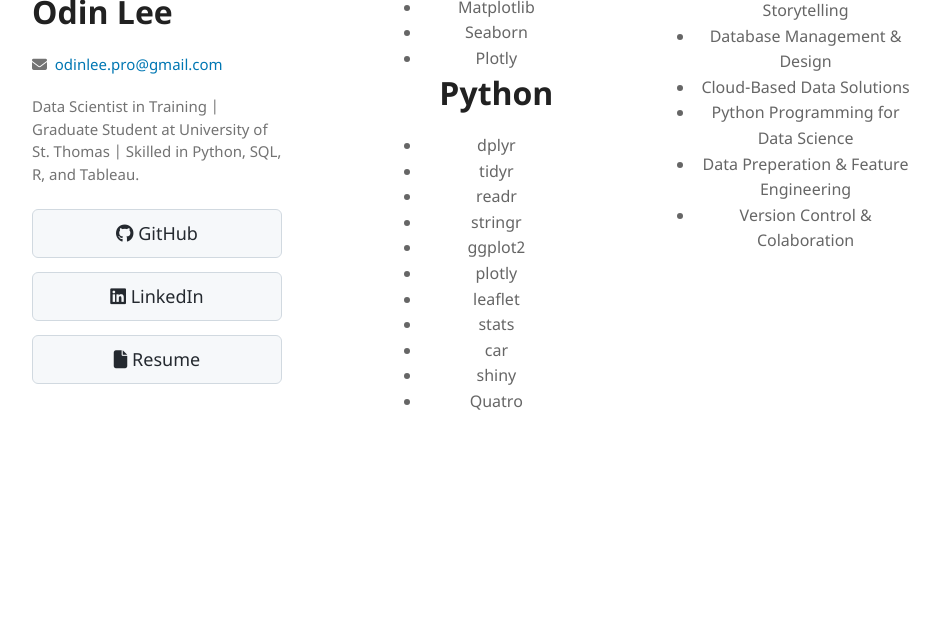
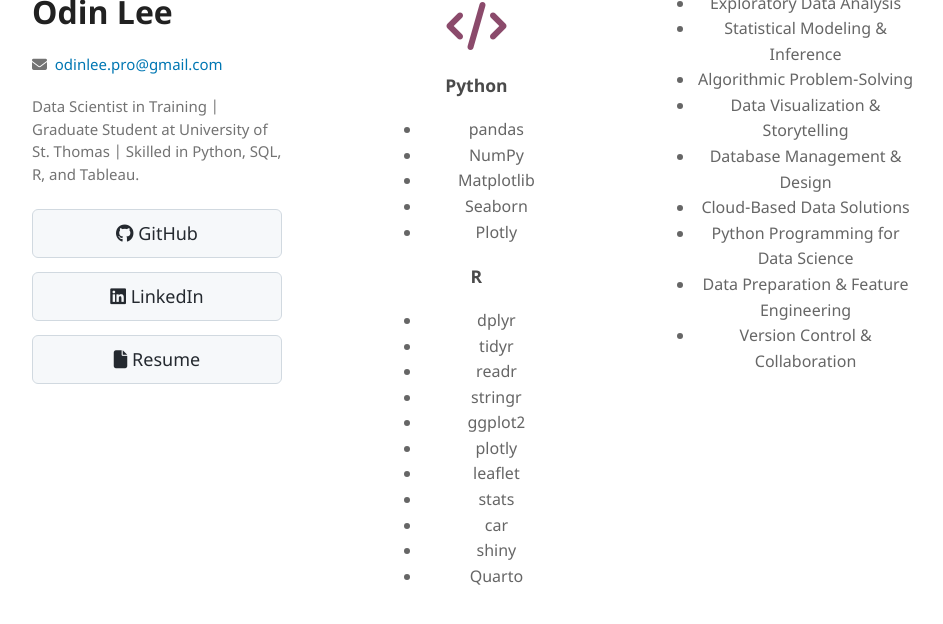
Before and after one commit to OdinLeePro/OdinLeePro.github.io, a Jekyll site: the page built from index.md, in a window 1280 px wide and 900 px high, scrolled down 4329 px, cut to the strip 251-875 px from the top of the window. Shown: the whole strip, without its empty margins (178-1121 px from the left). Built offline with Jekyll 4.4.1, drawn with Linux system fonts in a browser that asks for light colours; before the commit the page ends 5055 px from its top, so only the background shows below that; some of the changed text lies outside the part shown.

Commit message:
Update index.md

```diff
--- a/index.md
+++ b/index.md
@@ -54,7 +54,6 @@ title: Portfolio
 
 <section class="projects">
   <h1>Projects</h1>
-
   <div class="projectGrid">
     <!-- Project 1: Real -->
     <a class="projectCard"
@@ -155,7 +154,6 @@ title: Portfolio
         </ul>
       </div>
     </a>
-
   </div>
 </section>
 
@@ -167,86 +165,90 @@ title: Portfolio
   <h1>Skills</h1>
   <div class="skills-grid">
       <div class="skill-card">
-          <h2>Programming Langueges</h2>
+          <h2>Programming Languages</h2>
           <div class="skill-icons">
-              <i class="fa-brands fa-python"></i>
-              <i class="fa-brands fa-r-project"></i>
-              <i class="fa-solid fa-database"></i>
+              <i class="fa-brands fa-python skill-icon"></i>
+              <i class="fa-brands fa-r-project skill-icon"></i>
+              <i class="fa-solid fa-database skill-icon"></i>
           </div>
           <ul class="skillsBullets">
-            <li>Python</li>
-            <li>SQL</li>
-            <li>R</li>
-            <li>Java</li>
+              <li>Python</li>
+              <li>SQL</li>
+              <li>R</li>
+              <li>Java</li>
           </ul>
       </div>
 
       <div class="skill-card">
           <h2>Tools/Technologies</h2>
           <div class="skill-icons">
-              <i class="fa-brands fa-github"></i>
-              <i class="fa-brands fa-aws"></i>
-              <i class="fa-solid fa-file-excel"></i>
+              <i class="fa-brands fa-github skill-icon"></i>
+              <i class="fa-brands fa-aws skill-icon"></i>
+              <i class="fa-solid fa-file-excel skill-icon"></i>
           </div>
           <ul class="skillsBullets">
-            <li>Tableau</li>
-            <li>Oracle SQL Developer</li>
-            <li>Oracle Data Modeler</li>
-            <li>Git/Github</li>
-            <li>Jupyter Notebook</li>
-            <li>R Studio</li>
-            <li>Excel</li>
-            <li>AWS (EC2, S3, RDS, Lambda)</li>
+              <li>Tableau</li>
+              <li>Oracle SQL Developer</li>
+              <li>Oracle Data Modeler</li>
+              <li>Git/Github</li>
+              <li>Jupyter Notebook</li>
+              <li>R Studio</li>
+              <li>Excel</li>
+              <li>AWS (EC2, S3, RDS, Lambda)</li>
           </ul>
       </div>
 
       <div class="skill-card">
           <h2>Frameworks & Libraries</h2>
           <div class="skill-icons">
-              <i class="fa-solid fa-chart-column"></i>
-              <i class="fa-solid fa-table"></i>
-              <i class="fa-solid fa-code"></i>
+              <i class="fa-solid fa-chart-column skill-icon"></i>
+              <i class="fa-solid fa-table skill-icon"></i>
+              <i class="fa-solid fa-code skill-icon"></i>
           </div>
-          <ul class="skillsBullets">
-            <h1>Python</h1>
-              <li>pandas</li>
-              <li>NumPy</li>
-              <li>Matplotlib</li>
-              <li>Seaborn</li>
-              <li>Plotly</li>
-            <h1>Python</h1>
-              <li>dplyr</li>
-              <li>tidyr</li>
-              <li>readr</li>
-              <li>stringr</li>
-              <li>ggplot2</li>
-              <li>plotly</li>
-              <li>leaflet</li>
-              <li>stats</li>
-              <li>car</li>
-              <li>shiny</li>
-              <li>Quatro</li>
-          </ul>
+          <div class="skills-section">
+              <h3>Python</h3>
+              <ul class="skillsBullets">
+                  <li>pandas</li>
+                  <li>NumPy</li>
+                  <li>Matplotlib</li>
+                  <li>Seaborn</li>
+                  <li>Plotly</li>
+              </ul>
+              <h3>R</h3>
+              <ul class="skillsBullets">
+                  <li>dplyr</li>
+                  <li>tidyr</li>
+                  <li>readr</li>
+                  <li>stringr</li>
+                  <li>ggplot2</li>
+                  <li>plotly</li>
+                  <li>leaflet</li>
+                  <li>stats</li>
+                  <li>car</li>
+                  <li>shiny</li>
+                  <li>Quarto</li>
+              </ul>
+          </div>
       </div>
 
       <div class="skill-card">
           <h2>Data Science Skills</h2>
           <div class="skill-icons">
-              <i class="fa-solid fa-server"></i>
-              <i class="fa-solid fa-chart-pie"></i>
-              <i class="fa-solid fa-diagram-project"></i>
+              <i class="fa-solid fa-server skill-icon"></i>
+              <i class="fa-solid fa-chart-pie skill-icon"></i>
+              <i class="fa-solid fa-diagram-project skill-icon"></i>
           </div>
           <ul class="skillsBullets">
-            <li>Data Wrangling & Cleaning</li>
-            <li>Exploratory Data Analysis</li>
-            <li>Statistical Modeling & Inference</li>
-            <li>Algorithmic Problem-Solving</li>
-            <li>Data Visualization & Storytelling</li>
-            <li>Database Management & Design</li>
-            <li>Cloud-Based Data Solutions</li>
-            <li>Python Programming for Data Science</li>
-            <li>Data Preperation & Feature Engineering</li>
-            <li>Version Control & Colaboration</li>
+              <li>Data Wrangling & Cleaning</li>
+              <li>Exploratory Data Analysis</li>
+              <li>Statistical Modeling & Inference</li>
+              <li>Algorithmic Problem-Solving</li>
+              <li>Data Visualization & Storytelling</li>
+              <li>Database Management & Design</li>
+              <li>Cloud-Based Data Solutions</li>
+              <li>Python Programming for Data Science</li>
+              <li>Data Preparation & Feature Engineering</li>
+              <li>Version Control & Collaboration</li>
           </ul>
       </div>
   </div>
```
